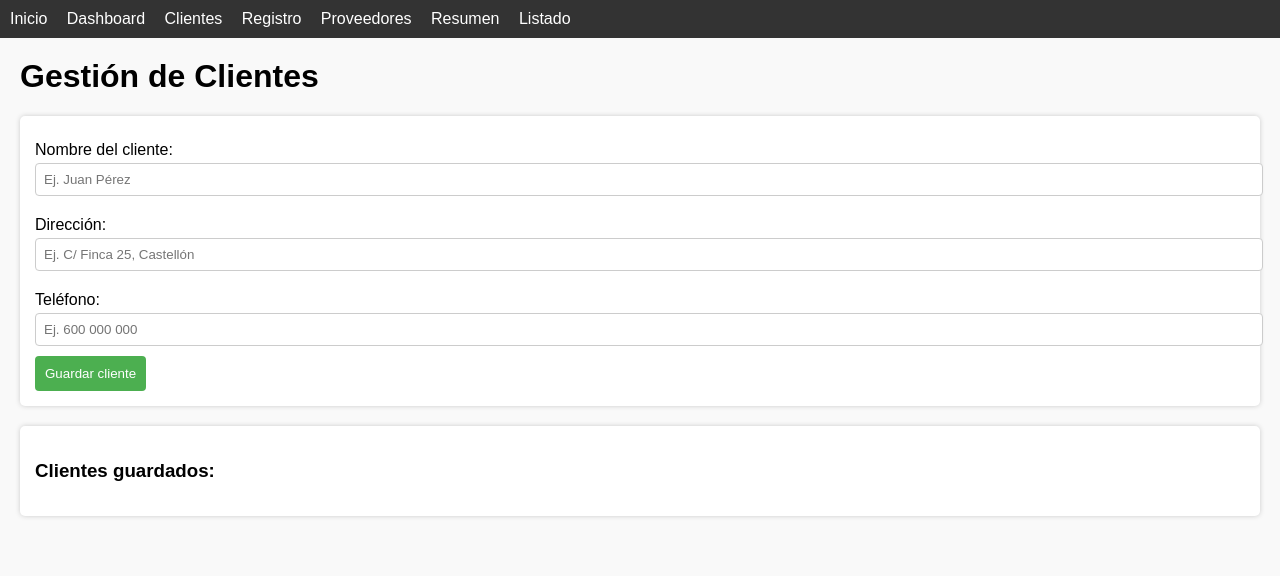
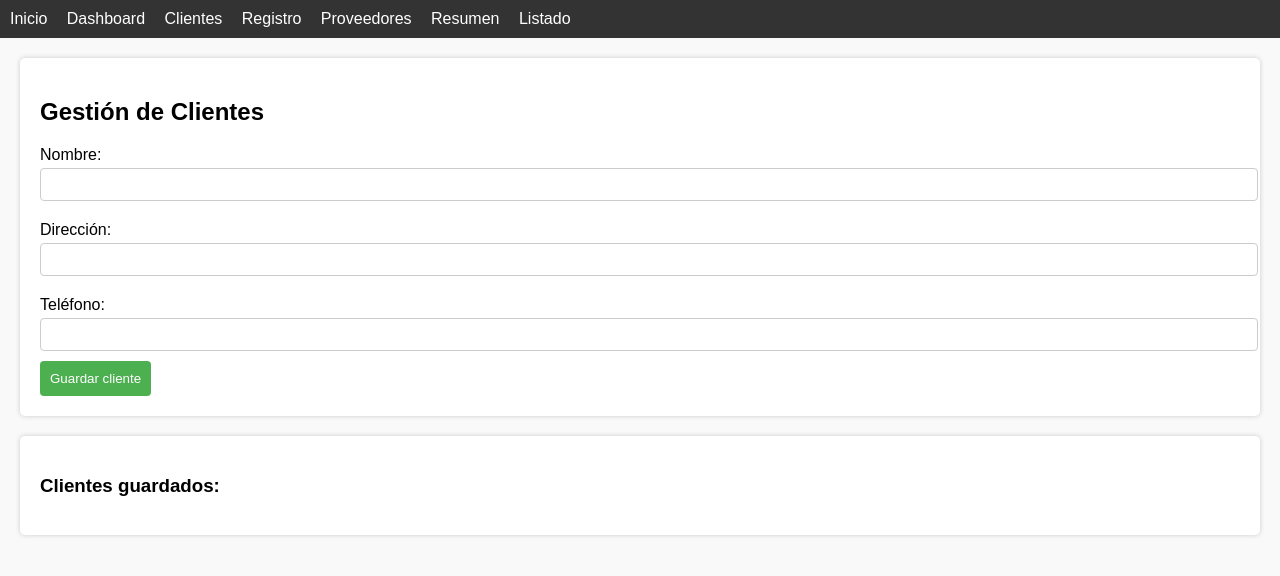
Before and after one commit to gafelis18/Citriga-, a plain HTML site: page clientes.html in a window 1280 px wide. Drawn offline with Linux system fonts and the light colour scheme.

Commit message:
Update clientes.html

```diff
--- a/clientes.html
+++ b/clientes.html
@@ -23,15 +23,12 @@
     .container {
       padding: 20px;
     }
-    h1 {
-      margin-top: 0;
-    }
-    .section {
+    .card {
       background-color: white;
-      padding: 15px;
+      padding: 20px;
       border-radius: 5px;
       box-shadow: 0 0 5px #ccc;
-      margin-top: 20px;
+      margin-bottom: 20px;
     }
     label {
       display: block;
@@ -68,21 +65,21 @@
   </div>
 
   <div class="container">
-    <h1>Gestión de Clientes</h1>
-    <div class="section">
-      <label>Nombre del cliente:</label>
-      <input type="text" id="nombreCliente" placeholder="Ej. Juan Pérez">
+    <div class="card">
+      <h2>Gestión de Clientes</h2>
+      <label>Nombre:</label>
+      <input type="text" id="nombreCliente">
 
       <label>Dirección:</label>
-      <input type="text" id="direccionCliente" placeholder="Ej. C/ Finca 25, Castellón">
+      <input type="text" id="direccionCliente">
 
       <label>Teléfono:</label>
-      <input type="text" id="telefonoCliente" placeholder="Ej. 600 000 000">
+      <input type="text" id="telefonoCliente">
 
       <button onclick="guardarCliente()">Guardar cliente</button>
     </div>
 
-    <div class="section">
+    <div class="card">
       <h3>Clientes guardados:</h3>
       <ul id="listaClientes"></ul>
     </div>
@@ -103,9 +100,11 @@
       const clientes = JSON.parse(localStorage.getItem("clientes") || "[]");
       clientes.push(nuevoCliente);
       localStorage.setItem("clientes", JSON.stringify(clientes));
+
       document.getElementById('nombreCliente').value = "";
       document.getElementById('direccionCliente').value = "";
       document.getElementById('telefonoCliente').value = "";
+
       mostrarClientes();
     }
 
```
